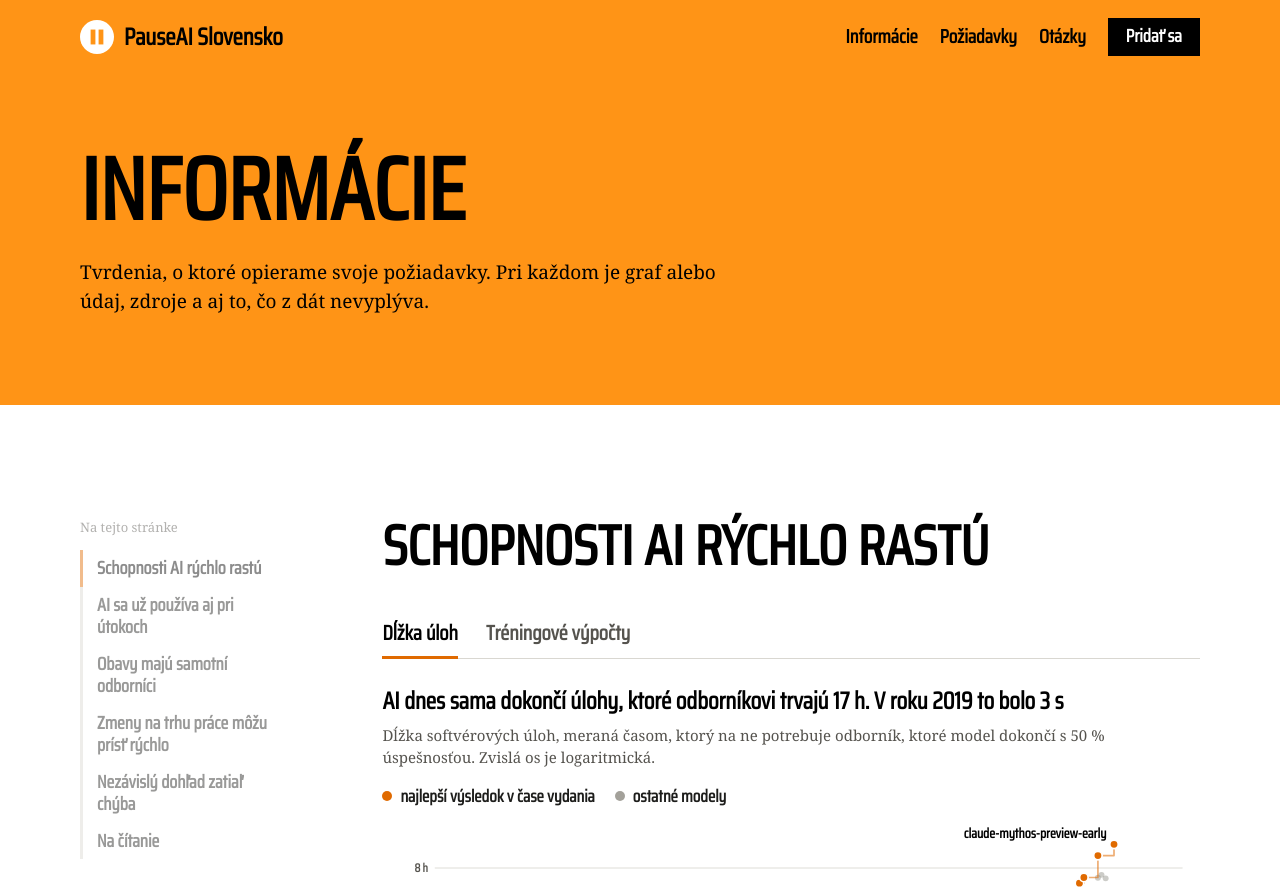
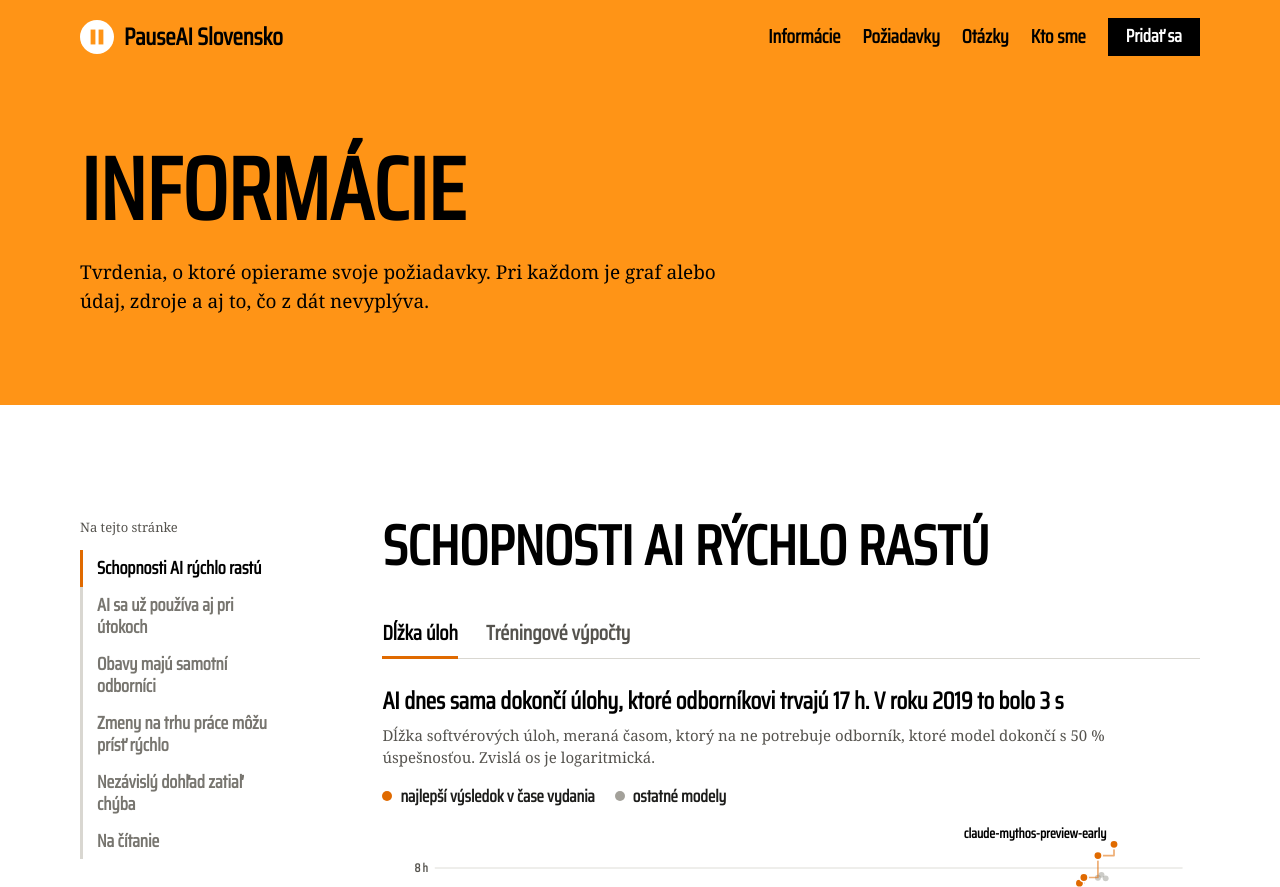
Before and after one commit to Matoo125/pauseai-sk, an Astro site: page /informacie in a window 1280 px wide. Shown: the top 887 px of the page. Built offline with nearby package versions, Linux system fonts and the light colour scheme; Astro itself is replaced by a stand-in of ours.

Commit message:
pauseai: keep the current section visible in the side menu, add Kto sme to the top menu
Mute only the other sections in the Informácie side menu instead of
fading the whole menu, so the current one stays readable.

Co-Authored-By: Claude <noreply@anthropic.com>

```diff
--- a/src/data/site.ts
+++ b/src/data/site.ts
@@ -9,10 +9,10 @@ export const nav = [
   { href: '/informacie/', label: copy.nav.evidence },
   { href: '/#poziadavky', label: copy.nav.demands },
   { href: '/otazky/', label: copy.nav.questions },
+  { href: '/kto-sme/', label: copy.nav.about },
 ];
 
-/** The footer adds the pages that don't need a place in the menu. */
-export const footerNav = [...nav, { href: '/kto-sme/', label: copy.nav.about }];
+export const footerNav = nav;
 
 export const joinHref = '/#pridaj-sa';
 
--- a/src/styles/global.css
+++ b/src/styles/global.css
@@ -1288,9 +1288,6 @@ ol {
     scroll-behavior: auto;
   }
 
-  .contents {
-    transition: none;
-  }
 }
 
 @media (min-width: 861px) {
@@ -1309,7 +1306,8 @@ ol {
     align-items: start;
   }
 
-  /* The menu steps back while you read and comes forward when you reach for it. */
+  /* The menu steps back while you read: only the current section stays at full
+     strength, and the rest come forward when you reach for the menu. */
   .contents {
     position: sticky;
     top: 24px;
@@ -1317,13 +1315,16 @@ ol {
     padding-bottom: 0;
     overflow-y: auto;
     border-bottom: 0;
-    opacity: 0.45;
-    transition: opacity 0.2s ease;
   }
 
-  .contents:hover,
-  .contents:focus-within {
-    opacity: 1;
+  .contents a {
+    color: #77756f;
+    transition: color 0.2s ease;
+  }
+
+  .contents:hover a,
+  .contents:focus-within a {
+    color: var(--ink);
   }
 
   .contents-title {
@@ -1357,7 +1358,8 @@ ol {
     border-left-color: var(--ink-soft);
   }
 
-  .contents a[aria-current] {
+  .contents a[aria-current],
+  .contents:hover a[aria-current] {
     border-left-color: var(--orange-deep);
     color: var(--black);
   }
@@ -1366,3 +1368,9 @@ ol {
     padding-top: 0;
   }
 }
+
+@media (prefers-reduced-motion: reduce) {
+  .contents a {
+    transition: none;
+  }
+}
```
